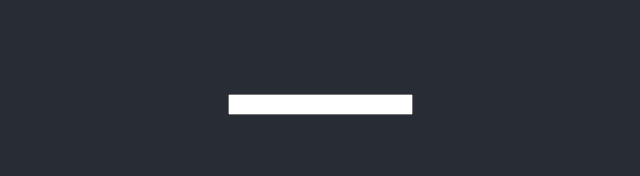
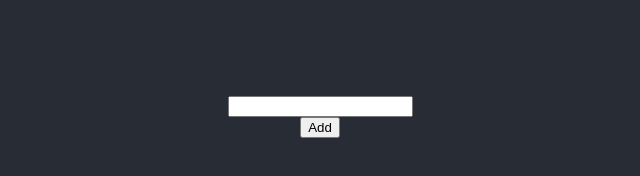
Before and after one commit to fr2Dev/rick-and-morty, a React (Create React App) app: page / in a window 1280 px wide. Shown: the part 296-472 px from the top of the page, without its empty margins (320-960 px from the left). Built offline with nearby package versions, Linux system fonts and the light colour scheme.

Commit message:
Added useTodo

```diff
--- a/src/App.tsx
+++ b/src/App.tsx
@@ -1,15 +1,20 @@
 import React from 'react';
-import logo from './logo.svg';
 import { Textfield, useTextfield } from './component/Textfield';
+import useTodo from './component/useTodo';
 import './App.css';
 
 const App = () => {
   const { input, handleInput } = useTextfield();
+  const { todos, add } = useTodo();
 
   return (
     <div className="App">
       <header className="App-header">
+        <div>
+          <ul>{todos.length > 0 && todos.map(task => <li>{task.value}</li>)}</ul>
+        </div>
         <Textfield value={input} onChange={handleInput} />
+        <button onClick={() => add(input)}>Add</button>
       </header>
     </div>
   );
--- a/src/component/Textfield/useTextfield.tsx
+++ b/src/component/Textfield/useTextfield.tsx
@@ -1,10 +1,12 @@
-import * as React from 'react';
+import { useState, ChangeEvent } from 'react';
 
 const useTextfield = (initialState: string = '') => {
-  const [input, setInput] = React.useState(initialState);
-  const handleInput = (event: React.ChangeEvent<HTMLInputElement>): void => {
+  const [input, setInput] = useState(initialState);
+  const handleInput = (event: ChangeEvent<HTMLInputElement>): void => {
     setInput(event.target.value);
   };
+
+  // TODO: on key down event.key === 13
 
   return { input, handleInput };
 };
--- /dev/null
+++ b/src/component/useTodo.tsx
@@ -0,0 +1,26 @@
+import { useState } from 'react';
+
+interface Todo {
+  value: string;
+  isDone: boolean;
+}
+
+interface UseTodo {
+  add: Add;
+  todos: Todos;
+}
+
+type Todos = Todo[];
+
+type Add = (todo: string) => void;
+
+const useTodo = (): UseTodo => {
+  const [todos, setTodos] = useState<Todos>([]);
+
+  const add = (todo: string): void => {
+    setTodos([...todos, { value: todo, isDone: false }]);
+  };
+  return { todos, add };
+};
+
+export default useTodo;
```
